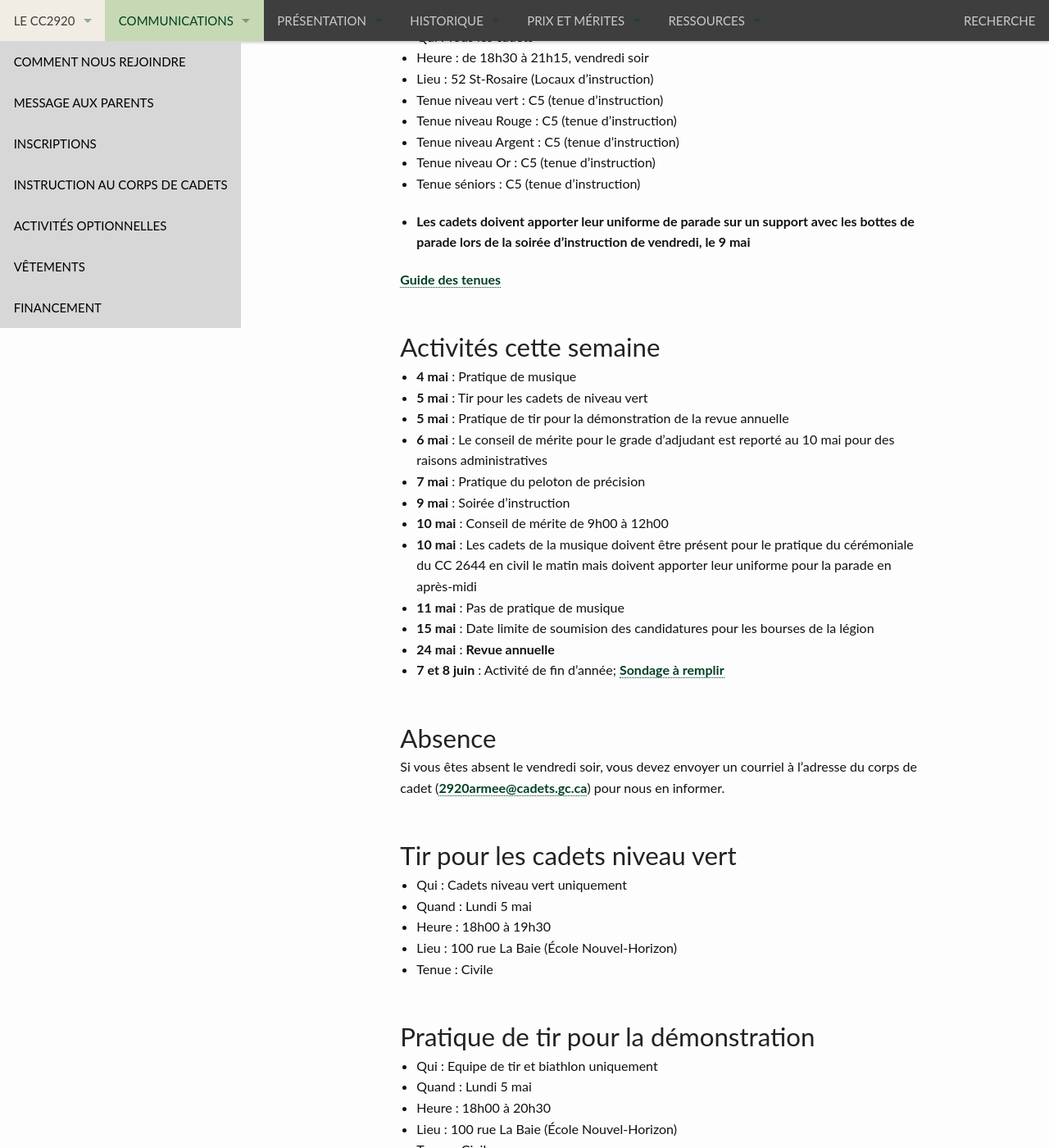
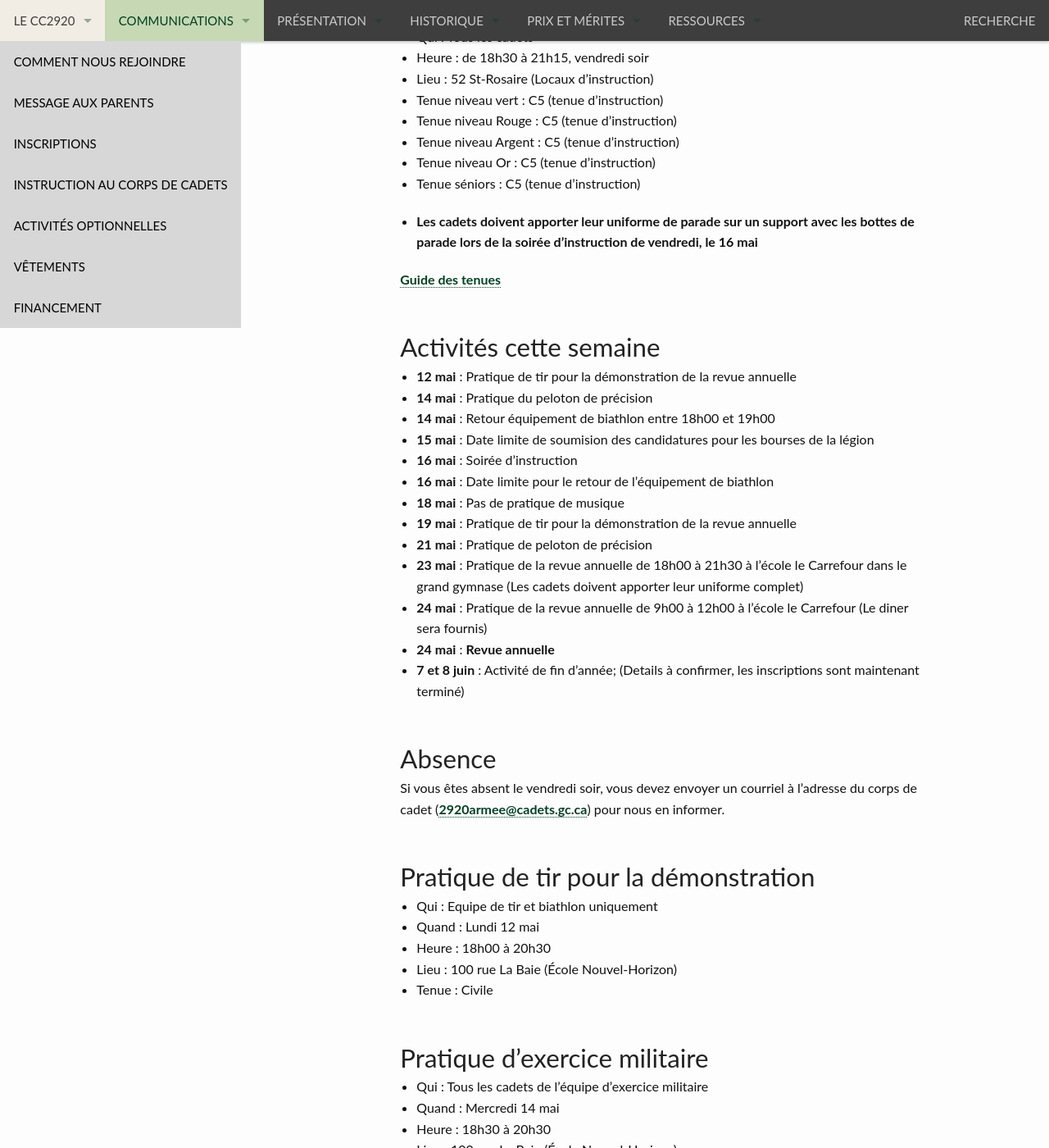
Before and after one commit to CC2920/web, a Jekyll site: the page built from _communications/messages.md, in a window 1280 px wide and 1400 px high, scrolled down 350 px. Shown: the whole window at 82% size. Built offline with Jekyll 4.4.1, drawn with Linux system fonts in a browser that asks for light colours; some of the changed text lies outside the part shown.

Commit message:
Message semaine du 11 mai

```diff
--- a/_communications/messages.md
+++ b/_communications/messages.md
@@ -3,7 +3,7 @@ title:  "Messages de la semaine"
 layout: "messages"
 ---
 
-## Soirée d'instruction 9 mai
+## Soirée d'instruction 16 mai
 - Qui : Tous les cadets
 - Heure : de 18h30 à 21h15, vendredi soir
 - Lieu : 52 St-Rosaire (Locaux d'instruction)
@@ -13,43 +13,36 @@ layout: "messages"
 - Tenue niveau Or : C5 (tenue d'instruction)
 - Tenue séniors : C5 (tenue d'instruction)
 
-- **Les cadets doivent apporter leur uniforme de parade sur un support avec les bottes de parade lors de la soirée d'instruction de vendredi, le 9 mai**
+- **Les cadets doivent apporter leur uniforme de parade sur un support avec les bottes de parade lors de la soirée d'instruction de vendredi, le 16 mai**
 
 [Guide des tenues](https://cc2920.ca/docs/ressources/guide_uniforme.v3.pdf)
 
 
 ## Activités cette semaine
 
-- **4 mai** : Pratique de musique
-- **5 mai** : Tir pour les cadets de niveau vert
-- **5 mai** : Pratique de tir pour la démonstration de la revue annuelle
-- **6 mai** : Le conseil de mérite pour le grade d'adjudant est reporté au 10 mai pour des raisons administratives
-- **7 mai** : Pratique du peloton de précision
-- **9 mai** : Soirée d'instruction
-- **10 mai** : Conseil de mérite de 9h00 à 12h00
-- **10 mai** : Les cadets de la musique doivent être présent pour le pratique du cérémoniale du CC 2644 en civil le matin mais doivent apporter leur uniforme pour la parade en après-midi
-- **11 mai** : Pas de pratique de musique
+- **12 mai** : Pratique de tir pour la démonstration de la revue annuelle
+- **14 mai** : Pratique du peloton de précision
+- **14 mai** : Retour équipement de biathlon entre 18h00 et 19h00
 - **15 mai** : Date limite de soumision des candidatures pour les bourses de la légion
+- **16 mai** : Soirée d'instruction
+- **16 mai** : Date limite pour le retour de l'équipement de biathlon
+- **18 mai** : Pas de pratique de musique
+- **19 mai** : Pratique de tir pour la démonstration de la revue annuelle
+- **21 mai** : Pratique de peloton de précision
+- **23 mai** : Pratique de la revue annuelle de 18h00 à 21h30 à l'école le Carrefour dans le grand gymnase (Les cadets doivent apporter leur uniforme complet)
+- **24 mai** : Pratique de la revue annuelle de 9h00 à 12h00 à l'école le Carrefour (Le diner sera fournis)
 - **24 mai** : **Revue annuelle**
-- **7 et 8 juin** : Activité de fin d'année; [Sondage à remplir](https://docs.google.com/forms/d/13VIDFnLftRxhjTxa1oG-1B_-qwZGlW3dthlx6bIJdrk/edit)
+- **7 et 8 juin** : Activité de fin d'année; (Details à confirmer, les inscriptions sont maintenant terminé)
 
 ## Absence
 
 Si vous êtes absent le vendredi soir, vous devez envoyer un courriel à l'adresse du corps de cadet (<2920armee@cadets.gc.ca>) pour nous en informer.
 
 
-## Tir pour les cadets niveau vert
-
-- Qui : Cadets niveau vert uniquement
-- Quand : Lundi 5 mai
-- Heure : 18h00 à 19h30
-- Lieu : 100 rue La Baie (École Nouvel-Horizon)
-- Tenue : Civile
-
 ## Pratique de tir pour la démonstration
 
 - Qui : Equipe de tir et biathlon uniquement
-- Quand : Lundi 5 mai
+- Quand : Lundi 12 mai
 - Heure : 18h00 à 20h30
 - Lieu : 100 rue La Baie (École Nouvel-Horizon)
 - Tenue : Civile
@@ -57,26 +50,18 @@ Si vous êtes absent le vendredi soir, vous devez envoyer un courriel à l'adres
 ## Pratique d'exercice militaire
 
 - Qui : Tous les cadets de l'équipe d'exercice militaire
-- Quand : Mercredi 7 mai
+- Quand : Mercredi 14 mai
 - Heure : 18h30 à 20h30
 - Lieu : 100 rue La Baie (École Nouvel-Horizon)
 - tenue : Civile
 
-## Conseil de mérite
-
-- Qui : pour les candidats ayant soumis leur applications
-- Quand : 10 mai
-- Heure : Entre 9h30 à 12h00
-- Lieu : 52 St-Rosaire
-- Tenue : C1A
-
 ## Musique
 
 - Qui : Tous les cadets de l'équipe de la musique
-- Quand : Samedi 10 mai
-- Heure : 9h00 à 17h00 environ
+- Quand : Samedi 18 mai
+- Heure : 9h00 à 13h00 environ
 - Lieu : Manège militaire de Hull
-- Tenue : Civile, avec votre instrument, partitions, uniforme de parade complet et bouteille d'eau
+- Tenue : Civile, avec votre instrument, partitions et bouteille d'eau
 
 ## Bourse de la légion
 
@@ -91,4 +76,8 @@ Les candidats doivent soumettre une preuve d'admimission à un programme collég
 
 ## Revue annuelle
 
-Le 24 mai prochain aura lieu la revue annuelle du corps de cadets.  Dans le but de pouvoir planifier le nombre de places requises pour les spectateurs nous vous demandons de compléter le [sondage](https://forms.office.com/Pages/ResponsePage.aspx?id=-2oSqwzmL062z8c1DHbchOLv_dk-t_dHo8OkX3uOiO1UOERPQ01PUERORklVSEtTWVNISThRUUFNQiQlQCN0PWcu) pour au plus tard le 15 mai.
+. Le 24 mai prochain aura lieu la revue annuelle du corps de cadets.
+. Les cadets pratiquerons le matin et le diner sera fournis pour les cadets.
+. La formation de la parade aura lieu a 13h300 et la cérémonie débutera a 14h00.
+- La parade devrait se terminer pour 16h00, mais nous demanderons aux cadets d'aider a ramasser la salle après la cérémonie.
+. Dans le but de pouvoir planifier le nombre de places requises pour les spectateurs nous vous demandons de compléter le [sondage](https://forms.office.com/Pages/ResponsePage.aspx?id=-2oSqwzmL062z8c1DHbchOLv_dk-t_dHo8OkX3uOiO1UOERPQ01PUERORklVSEtTWVNISThRUUFNQiQlQCN0PWcu) pour au plus tard le 18 mai.
```
